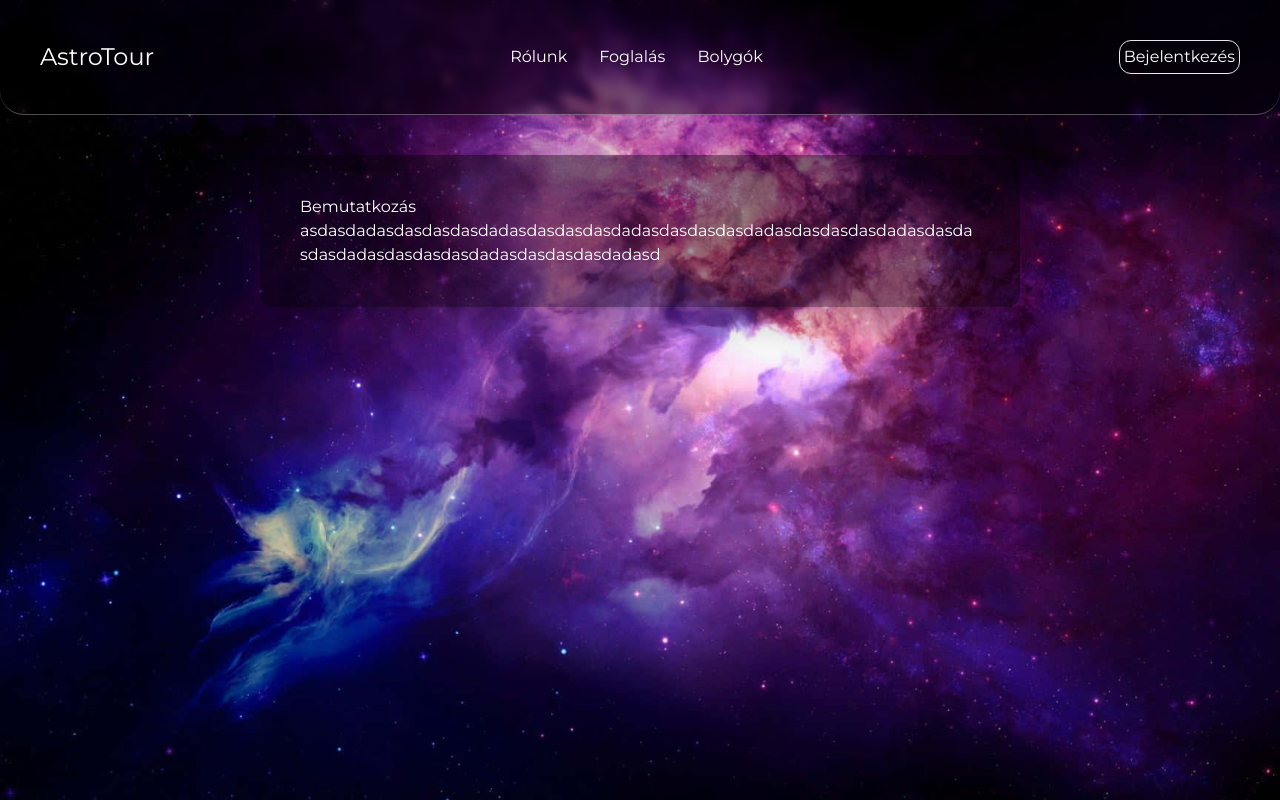
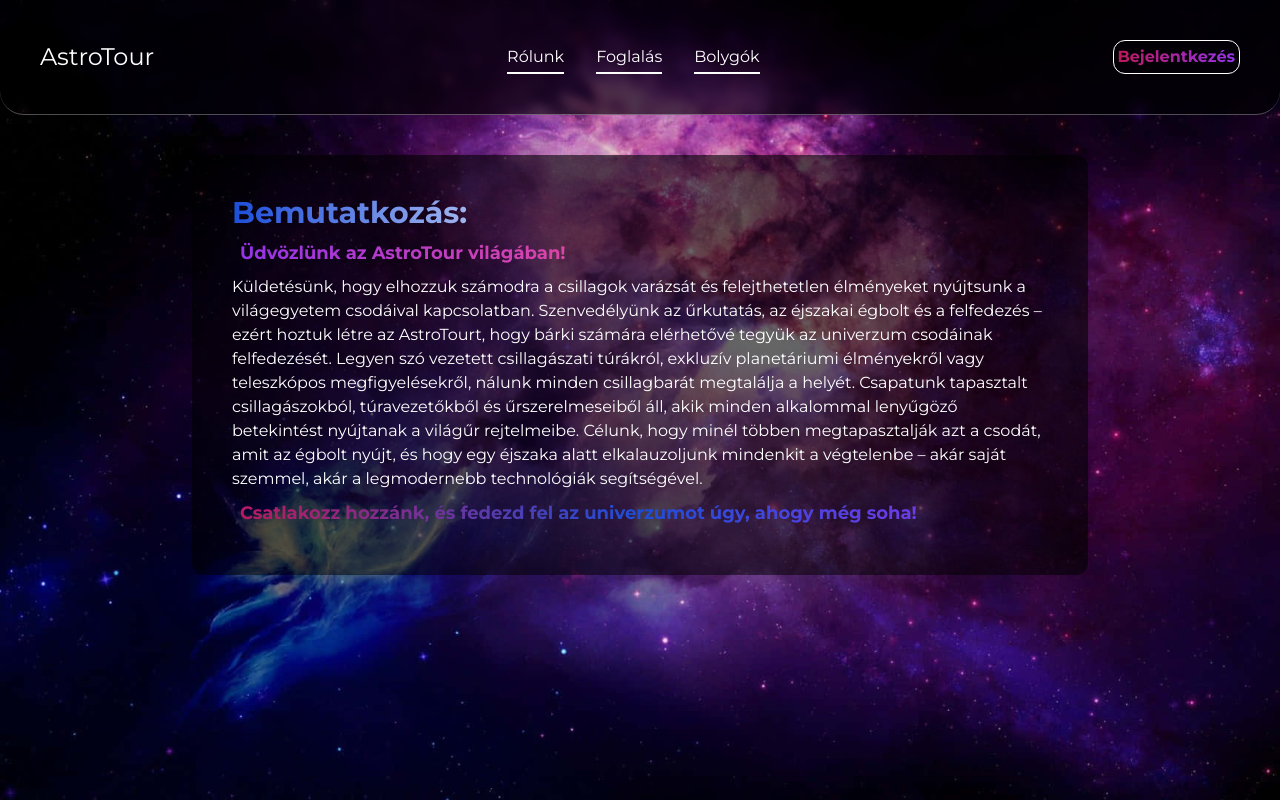
Before and after one commit to AstroTour/AstroTour_Frontend, a Next.js app in the folder astrotour/: page /about in a window 1280 px wide. Built offline with nearby package versions, Linux system fonts and the light colour scheme; no server answers; what tailwind-hamburgers would draw is missing.

Commit message:
about done, all navbar upgrade

```diff
--- a/astrotour/src/app/about/page.tsx
+++ b/astrotour/src/app/about/page.tsx
@@ -2,11 +2,22 @@ import React from 'react'
 
 function page() {
   return (
-    <div className='bg-transparent p-5 m-60 mt-5'>
-      <div className='text-white rounded-xl bg-black/40 shadow-2xl p-10 max-w-full sm:max-w-lg md:max-w-2xl lg:max-w-4xl mx-auto'>
-        <p>Bemutatkozás</p>
+    <div className='bg-transparent p-5 m-10 mt-5 max-w-full'>
+      <div className='text-white rounded-xl bg-black/60 shadow-2xl p-10 max-w-full sm:max-w-lg md:max-w-2xl lg:max-w-4xl mx-auto'>
+        <p className='text-3xl font-bold text-transparent bg-clip-text bg-gradient-to-r from-blue-700 via-white to-white'>
+          Bemutatkozás:</p>
+        <p className='break-words p-2 text-lg font-bold text-transparent bg-clip-text bg-gradient-to-r from-purple-600 via-pink-500 to-white'>
+          Üdvözlünk az AstroTour világában!
+        </p>
+
         <p className='break-words'>
-          asdasdadasdasdasdasdadasdasdasdasdadasdasdasdasdadasdasdasdasdadasdasdasdasdadasdasdasdasdadasdasdasdasdadasd
+          Küldetésünk, hogy elhozzuk számodra a csillagok varázsát és felejthetetlen élményeket nyújtsunk a világegyetem csodáival kapcsolatban.
+          Szenvedélyünk az űrkutatás, az éjszakai égbolt és a felfedezés – ezért hoztuk létre az AstroTourt, hogy bárki számára elérhetővé tegyük az univerzum csodáinak felfedezését. Legyen szó vezetett csillagászati túrákról, exkluzív planetáriumi élményekről vagy teleszkópos megfigyelésekről, nálunk minden csillagbarát megtalálja a helyét.
+          Csapatunk tapasztalt csillagászokból, túravezetőkből és űrszerelmeseiből áll, akik minden alkalommal lenyűgöző betekintést nyújtanak a világűr rejtelmeibe. Célunk, hogy minél többen megtapasztalják azt a csodát, amit az égbolt nyújt, és hogy egy éjszaka alatt elkalauzoljunk mindenkit a végtelenbe – akár saját szemmel, akár a legmodernebb technológiák segítségével.
+        </p>
+
+        <p className='break-words p-2 text-lg font-bold text-transparent bg-clip-text bg-gradient-to-r from-pink-700 via-blue-700 to-purple-600'>
+          Csatlakozz hozzánk, és fedezd fel az univerzumot úgy, ahogy még soha!
         </p>
       </div>
     </div>
--- a/astrotour/src/app/componens/Navbar.tsx
+++ b/astrotour/src/app/componens/Navbar.tsx
@@ -16,22 +16,25 @@ function Navbar() {
 
   return (
     <header className="bg-cover bg-center">
-      <nav className="flex justify-between items-center text-white backdrop-blur-sm bg-black bg-opacity-40 p-6 rounded-bl-3xl rounded-br-3xl overflow-hidden border-b border-white/30">
+      <nav className="flex justify-between items-center text-white backdrop-blur-sm bg-black bg-opacity-60 p-6 rounded-bl-3xl rounded-br-3xl overflow-hidden border-b border-white/30">
         <div className="flex">
-          <Link href="/" className="m-4 text-2xl">
+          <Link href="/" className="m-4 text-2xl text-white transition-all duration-500 relative hover:text-transparent">
             AstroTour
+            <span className="absolute inset-0 bg-gradient-to-r from-pink-400 via-purple-500 to-blue-500 bg-clip-text text-transparent opacity-0 transition-opacity duration-500 hover:opacity-100">
+              AstroTour
+            </span>
           </Link>
         </div>
 
         <div className="flex justify-center flex-grow">
           <div className="hidden md:block">
-            <Link href="/about" className="m-4">
+            <Link href="/about" className="relative m-4 pb-2 text-white after:absolute after:bottom-0 after:left-0 after:right-0 after:h-[2px] after:bg-white after:transition-all after:duration-300 hover:after:left-1/2 hover:after:right-1/2">
               Rólunk
             </Link>
-            <Link href="/reservation" className="m-4">
+            <Link href="/reservation" className="relative m-4 pb-2 text-white after:absolute after:bottom-0 after:left-0 after:right-0 after:h-[2px] after:bg-white after:transition-all after:duration-300 hover:after:left-1/2 hover:after:right-1/2">
               Foglalás
             </Link>
-            <Link href="/planets" className="m-4">
+            <Link href="/planets" className="relative m-4 pb-2 text-white after:absolute after:bottom-0 after:left-0 after:right-0 after:h-[2px] after:bg-white after:transition-all after:duration-300 hover:after:left-1/2 hover:after:right-1/2">
               Bolygók
             </Link>
           </div>
@@ -64,17 +67,17 @@ function Navbar() {
               )}
               <button
                 onClick={() => signOut()}
-                className="bg-red-500 text-white py-1 px-4 rounded-full hover:bg-red-600 transition"
-              >
+                className="bg-red-500 text-white py-1 px-4 rounded-full hover:bg-red-600 transition">
                 Kijelentkezés
               </button>
             </>
           ) : (
             <Link
               href="/registration/login"
-              className="m-4 flex justify-between rounded-xl border p-1"
-            >
-              Bejelentkezés
+              className="m-4 flex justify-between rounded-xl border border-white p-1 font-bold relative">
+              <span className="inline-block text-transparent bg-clip-text bg-gradient-to-r from-pink-700 to-purple-600 transition-transform duration-300 hover:scale-110">
+                Bejelentkezés
+              </span>
             </Link>
           )}
         </div>
--- a/astrotour/src/app/componens/hamburger-spin.tsx
+++ b/astrotour/src/app/componens/hamburger-spin.tsx
@@ -20,7 +20,7 @@ const HamburgerMenu = () => {
       </div>
 
       <div
-        className={`fixed top- right-0 w-64 h-auto backdrop-blur-sm shadow-lg border-l border-white/30 transform transition-transform duration-500 rounded-lg ${
+        className={`fixed top- right-0 w-64 h-auto backdrop-blur-sm shadow-lg border-l border-white/30 transform transition-transform duration-500 rounded-lg bg-black bg-opacity-50 ${
           isOpen ? "translate-x-0" : "translate-x-full"}`}>
 
         <ul className="flex flex-col p-4 space-y-4">
--- a/astrotour/src/app/componens/mobilnav.tsx
+++ b/astrotour/src/app/componens/mobilnav.tsx
@@ -20,7 +20,7 @@ function Mobilnav() {
       </div>
 
       <div
-        className={`fixed top-50 right-0 w-64 h-auto backdrop-blur-sm shadow-lg border border-white/30 transform transition-transform duration-300 rounded-lg z-40 ${
+        className={`fixed top-50 right-0 w-64 h-auto backdrop-blur-sm shadow-lg border border-white/30 transform transition-transform duration-300 rounded-lg z-40 bg-black bg-opacity-50 ${
           isOpen ? "translate-x-0" : "translate-x-full"}`}>
 
         <ul className="flex flex-col p-4 space-y-4">
--- a/astrotour/src/app/reservation/page.tsx
+++ b/astrotour/src/app/reservation/page.tsx
@@ -42,7 +42,7 @@ function Page() {
 
   return (
     <div className="flex min-h-screen flex-col md:flex-row bg-transparent">
-      {/* Bal oldali animált kártya – hozzáadva bg-black bg-opacity-40 */}
+      {/* Bal oldali animált kártya */}
       <div className="md:w-1/2 flex items-center justify-center relative">
         <motion.div
           style={{ y: yTransform }}
```
